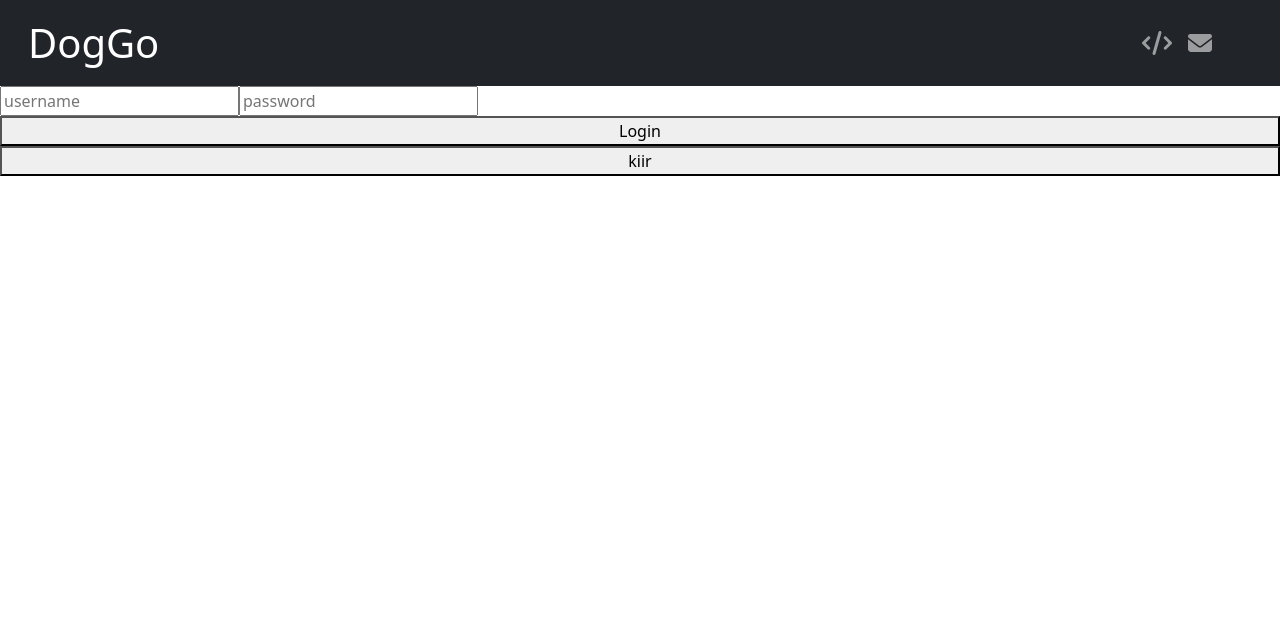
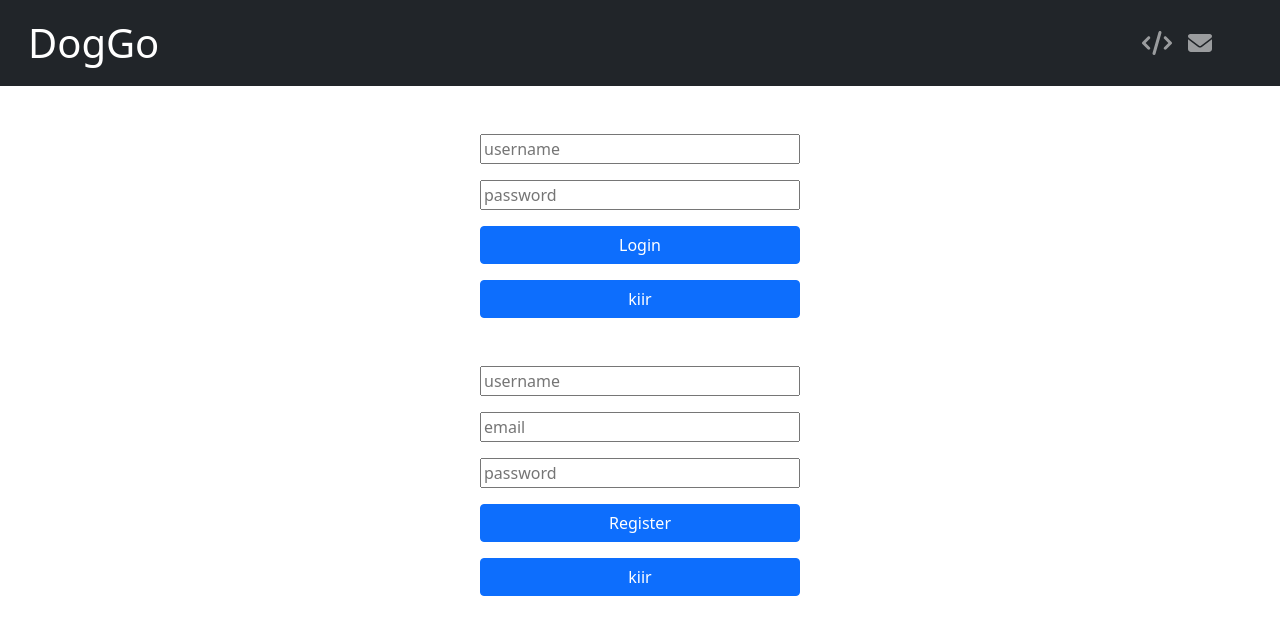
Before and after one commit to kilianmarcell/DogGo_Web, a Vue app: page / in a window 1280 px wide. Shown: the top 634 px of the page. Built offline with nearby package versions, Linux system fonts and the light colour scheme.

Commit message:
Register/Login komponensek kinézete javítva

```diff
--- a/src/App.vue
+++ b/src/App.vue
@@ -2,6 +2,7 @@
   <div>
     <Header/>
     <Login/>
+    <Register/>
   </div>
 </template>
 
--- a/src/components/authentication/Login.vue
+++ b/src/components/authentication/Login.vue
@@ -1,9 +1,9 @@
 <template>
-    <div>
-        <input type="text" v-model="data.username" placeholder="username">
-        <input type="password" v-model="data.password" placeholder="password">
-        <button @click="login">Login</button>
-        <button @click="kiir">kiir</button>
+    <div class="d-grid gap-3 col-3 mx-auto mt-5">
+        <input type="text" v-model="user.username" placeholder="username">
+        <input type="password" v-model="user.password" placeholder="password">
+        <button class="btn btn-primary" @click="login">Login</button>
+        <button class="btn btn-primary" @click="kiir">kiir</button>
     </div>
 </template>
 
@@ -14,7 +14,7 @@ export default {
     name: 'Login',
     data() {
         return {
-            data: {
+            user: {
                 username: "",
                 password: ""
             },
@@ -28,7 +28,7 @@ export default {
         async login() {
             await axios
                 .post('http://127.0.0.1:8000/api/login', this.data)
-                .then(response => (this.token = response.data.token))
+                .then(response => (this.token = response.user.token))
                 .catch(error => console.log(error))
 
                 axios
@@ -50,7 +50,7 @@ export default {
         },
 
         reset() {
-            this.data = {
+            this.user = {
                 email: "",
                 password: ""
             }
--- a/src/components/authentication/Register.vue
+++ b/src/components/authentication/Register.vue
@@ -1,10 +1,10 @@
 <template>
-    <div>
-        <input type="text" v-model="data.name" placeholder="name">
-        <input type="email" v-model="data.email" placeholder="email">
-        <input type="password" v-model="data.password" placeholder="password">
-        <button @click="register">Register</button>
-        <button @click="kiir">kiir</button>
+    <div class="d-grid gap-3 col-3 mx-auto mt-5">
+        <input type="text" v-model="user.username" placeholder="username">
+        <input type="email" v-model="user.email" placeholder="email">
+        <input type="password" v-model="user.password" placeholder="password">
+        <button class="btn btn-primary" @click="register">Register</button>
+        <button class="btn btn-primary" @click="kiir">kiir</button>
     </div>
 </template>
 
@@ -12,11 +12,11 @@
 import axios from "axios"
 
 export default {
-    name: 'Login',
+    name: 'Register',
     data() {
         return {
-            data: {
-                name: "",
+            user: {
+                username: "",
                 email: "",
                 password: ""
             },
@@ -39,8 +39,8 @@ export default {
         },
 
         reset() {
-            this.data = {
-                name: "",
+            this.user = {
+                username: "",
                 email: "",
                 password: ""
             }
@@ -50,5 +50,7 @@ export default {
 </script>
 
 <style>
+    .btn {
 
+    }
 </style>
```
